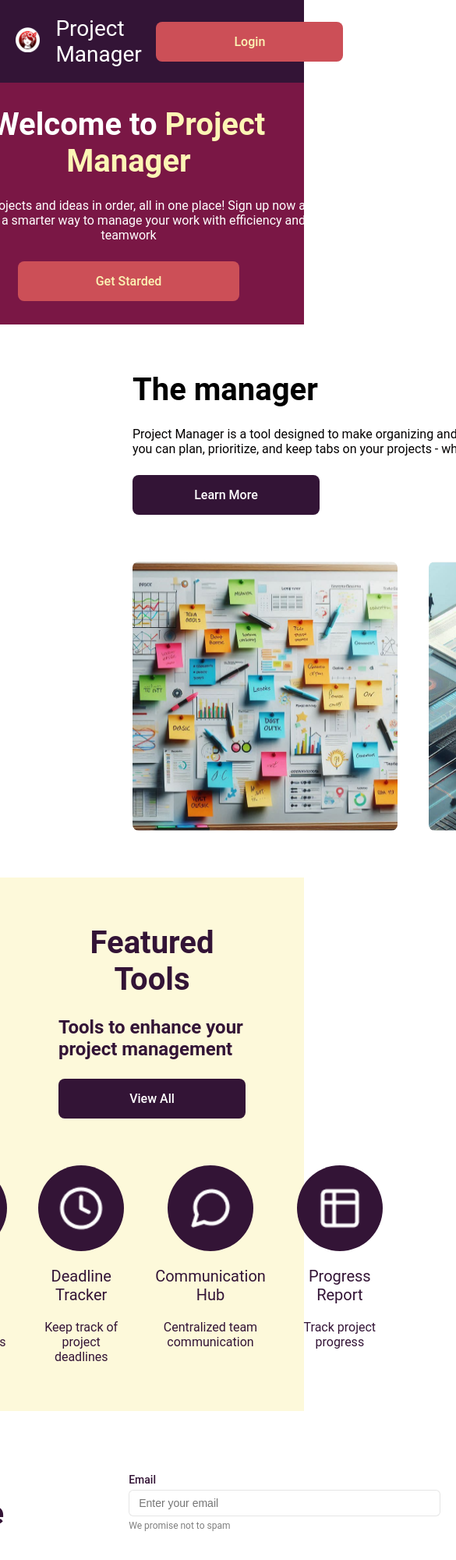
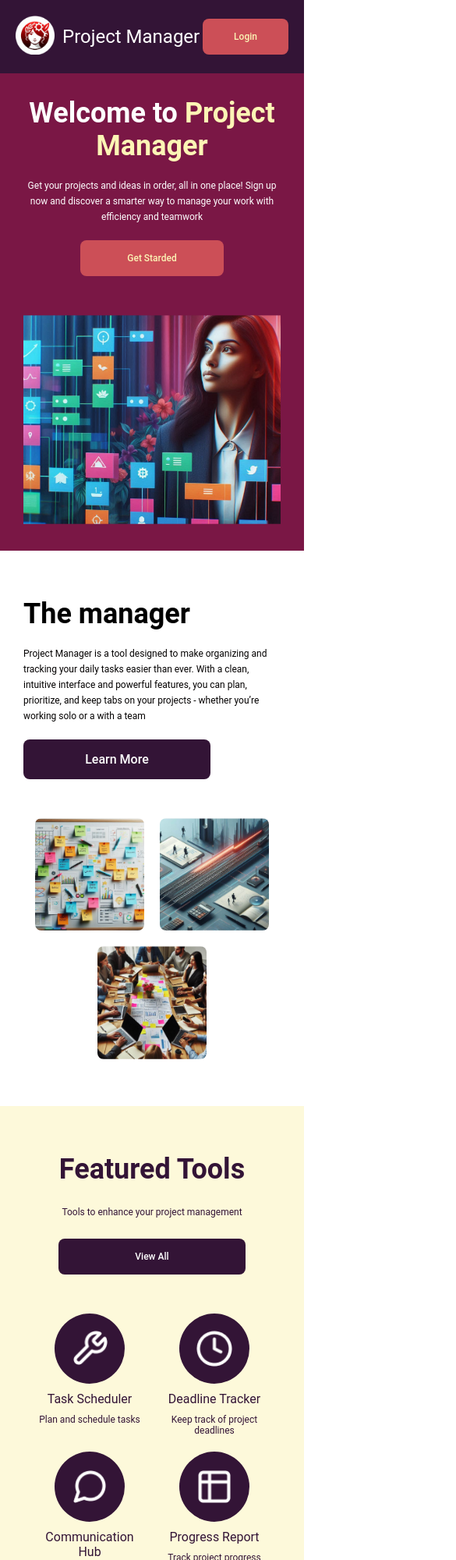
Before and after one commit to Enne-Amore/project-manager, a plain HTML site: page index.html in a window 390 px wide. Shown: the top 2000 px of the page at 78% size, 585 px wide, since content can reach past the window. Drawn offline with Linux system fonts and the light colour scheme.

Commit message:
Home Page

```diff
--- a/src/css/home-page.css
+++ b/src/css/home-page.css
@@ -1,3 +1,4 @@
+/* Welcome */
 #main #welcome {
     display: flex;
     justify-content: center;
@@ -30,6 +31,7 @@
     text-align: center;
     font-size: 16px;
     font-weight: 400;
+    line-height: 24px;
     width: 500px;
 }
 
@@ -50,6 +52,7 @@
     color: var(--dark-red);
 }
 
+/* About */
 #main #about {
     display: flex;
     flex-direction: column;
@@ -77,6 +80,7 @@
     color: var(--weak-black);
     font-size: 16px;
     font-weight: 400;
+    line-height: 24px;
 }
 
 #main #about .texts .btn,
@@ -106,7 +110,6 @@
     gap: 40px;
 }
 
-
 #main #about .list-img .img {
     width: 340px;
 }
@@ -115,6 +118,7 @@
     border-radius: 8px;
 }
 
+/* Tools */
 #main #tools {
     display: flex;
     flex-direction: column;
@@ -132,10 +136,18 @@
 }
 
 #main #tools .texts .title {
-    color: #331436;
+    color: var(--wine);
     text-align: center;
     font-size: 40px;
     font-weight: 700;
+}
+
+#main #tools .texts .subtitle {
+    color: var(--wine);
+    text-align: center;
+    font-size: 16px;
+    font-weight: 400;
+    line-height: 24px;
 }
 
 #main #tools .list-tools {
@@ -175,6 +187,7 @@
     font-weight: 400;
 }
 
+/* Subscribe */
 #main #subscribe {
     display: flex;
     justify-content: center;
@@ -242,3 +255,140 @@
 #main #subscribe .form .btn:active {
     background-color: var(--dark-red);
 }
+
+/* Responsive mobile */
+@media screen and (max-width: 1200px) {
+    /* Welcome */
+    #main #welcome {
+        flex-direction: column;
+        gap: 50px;
+        padding: 30px 30px;
+    }
+
+    #main #welcome .texts {
+        gap: 20px;
+    }
+
+    #main #welcome .texts .title {
+        font-size: 36px;
+    }
+
+    #main #welcome .texts .paragraph {
+        font-size: 12px;
+        line-height: 20px;
+        width: fit-content;
+    }
+
+    #main #welcome .texts .btn,
+    #main #tools .texts .btn {
+        padding: 16px 60px;
+        font-size: 12px;
+    }
+
+    /* About */
+    #main #about {
+        align-items: center;
+        width: fit-content;
+        gap: 50px;
+        padding: 60px 30px;
+    }
+
+    #main #about .texts {
+        gap: 20px;
+        width: fit-content;
+    }
+
+    #main #about .texts .title {
+        font-size: 36px;
+    }
+
+    #main #about .texts .paragraph {
+        font-size: 12px;
+        line-height: 20px;
+    }
+
+    #main #about .list-img {
+        flex-wrap: wrap;
+        justify-content: center;
+        gap: 20px;
+    }
+
+    #main #about .list-img .img {
+        width: 140px;
+    }
+
+    /* Tools */
+    #main #tools {
+        gap: 50px;
+        padding: 60px 30px;
+    }
+
+    #main #tools .texts .title {
+        font-size: 36px;
+    }
+
+    #main #tools .texts .subtitle {
+        font-size: 12px;
+        line-height: 20px;
+    }
+
+    #main #tools .list-tools {
+        flex-wrap: wrap;
+        justify-content: center;
+        gap: 20px;
+    }
+
+    #main #tools .list-tools .tool {
+        gap: 10px;
+        width: 140px;
+    }
+
+    #main #tools .list-tools .tool .icon {
+        padding: 20px;
+        width: 90px;
+    }
+
+    #main #tools .list-tools .tool .title {
+        font-size: 16px;
+    }
+
+    #main #tools .list-tools .tool .subtitle {
+        font-size: 12px;
+    }
+
+    /* Subscribe */
+    #main #subscribe {
+        flex-direction: column;
+        gap: 60px;
+        padding: 80px 30px;
+    }
+
+    #main #subscribe .texts .title {
+        font-size: 36px;
+        margin-bottom: 24px;
+    }
+
+    #main #subscribe .texts .subtitle {
+        font-size: 12px;
+    }
+
+    #main #subscribe .form {
+        width: 100%;
+        padding: 0 30px;
+    }
+
+    #main #subscribe .form .input label {
+        font-size: 12px;
+    }
+
+    #main #subscribe .form .input input {
+        font-size: 12px;
+        width: 100%;
+    }
+
+    #main #subscribe .form .btn {
+        font-size: 12px;
+        width: 180px;
+        margin: auto;
+    }
+}
--- a/src/css/style.css
+++ b/src/css/style.css
@@ -103,3 +103,41 @@
 #footer .terms span {
     font-size: 20px;
 }
+
+/* Responsive mobile */
+@media screen and (max-width: 1200px) {
+    /* Header */
+    #header .logo {
+        gap: 10px;
+    }
+
+    #header .logo .title {
+        font-size: 24px;
+    }
+
+    #header .btn {
+        padding: 16px 40px;
+        font-size: 12px;
+    }
+
+    /* Footer */
+    #footer {
+        flex-direction: column;
+        padding: 90px 30px;
+    }
+
+    #footer .socials .logo figure {
+        width: 20px;
+    }
+
+    #footer .terms {
+        flex-direction: column;
+        align-items: center;
+        gap: 30px;
+    }
+
+    #footer .terms span {
+        font-size: 16px;
+        text-align: center;
+    }
+}
```
